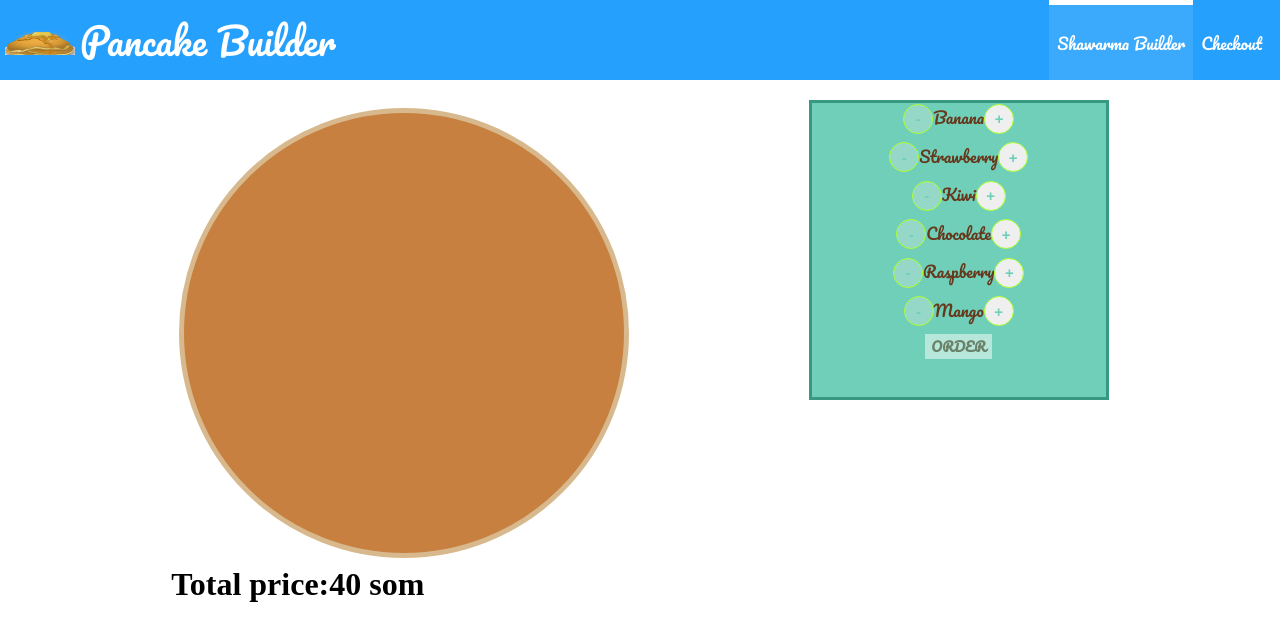
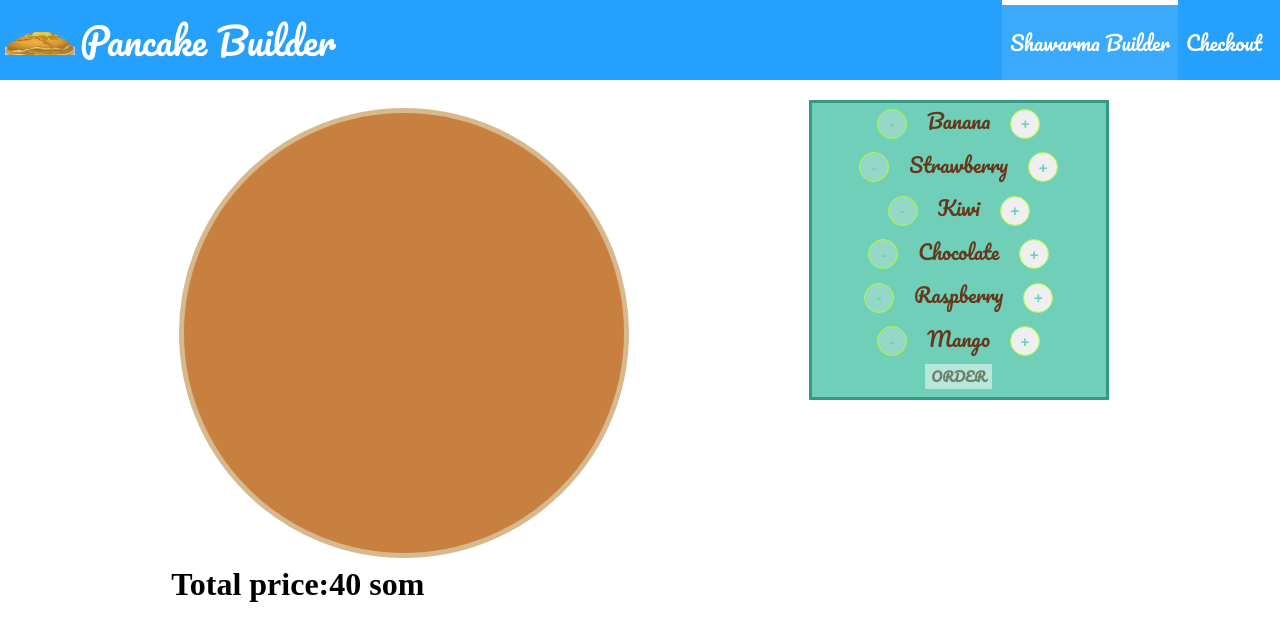
Before and after one commit to Askhat-Azizov/pancake-builder, a React (Create React App) app: page / in a window 1280 px wide. Shown: the top 640 px of the page. Built offline with nearby package versions, Linux system fonts and the light colour scheme.

Commit message:
Added font-size for NavigationItem

```diff
--- a/src/components/Layout/Todbar/Navigation/NavigationItem/NavigationItem.module.css
+++ b/src/components/Layout/Todbar/Navigation/NavigationItem/NavigationItem.module.css
@@ -9,7 +9,7 @@
     text-decoration: none;
     font-family: 'Pacifico', cursive;
     color: white;
-    font-size: 16px;
+    font-size: 20px;
     border-top: 5px solid transparent;
 
     transition: all .3s ease-in-out;
--- a/src/components/PancakeBuilder/FruitsControls/FruitControl/FruitControl.module.css
+++ b/src/components/PancakeBuilder/FruitsControls/FruitControl/FruitControl.module.css
@@ -3,6 +3,8 @@
 }
 .FruitControl .label{
     color:#67371C;
+    font-size: 20px;
+    padding: 20px;
 }
 .FruitControl button {
     border: 1px solid greenyellow;
```
